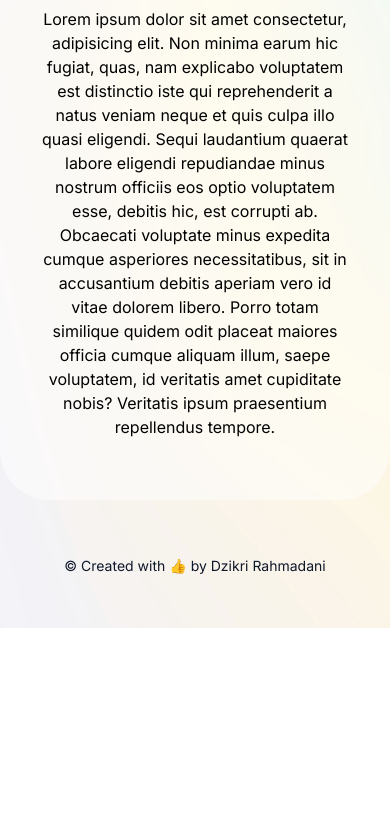
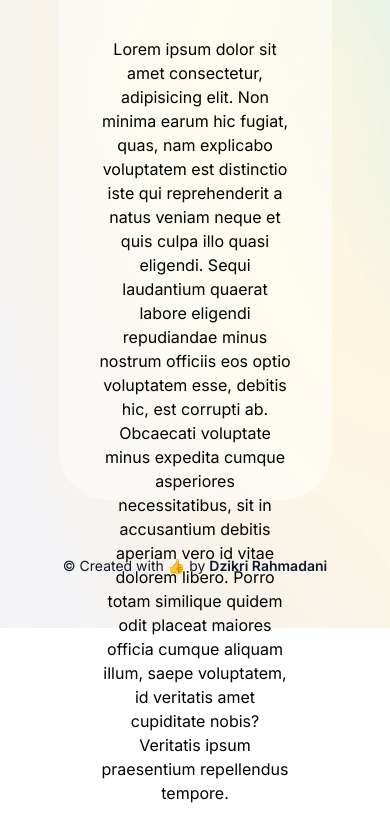
Before and after one commit to dzikrirahmadani/GlassCompanyWebsite, a website: page public/index.html in a window 390 px wide. Shown: the part 3298-4127 px from the top of the page. Before the commit the page ends 3930 px from the top, so only its background shows below. Drawn offline with Linux system fonts and the light colour scheme.

Commit message:
footer bold href

```diff
--- a/public/index.html
+++ b/public/index.html
@@ -35,7 +35,7 @@
                                 <span class="hamburger-line transition duration-300 ease-in-out origin-bottom-left"></span>
                             </button>
 
-                            <nav id="nav-menu" class="hidden absolute py-5 backdrop-blur-sm bg-white/60 shadow-sm rounded-lg max-w-[250px] w-full right-4 top-full lg:block lg:static lg:bg-transparent lg:max-w-full lg:shadow-none lg:rounded-none dark:bg-dark dark:shadow-slate-800 lg:dark:bg-transparent">
+                            <nav id="nav-menu" class="hidden absolute py-5 backdrop-blur-sm bg-white/50 shadow-sm rounded-lg max-w-[250px] w-full right-4 top-full lg:block lg:static lg:bg-transparent lg:max-w-full lg:shadow-none lg:rounded-none dark:bg-dark dark:shadow-slate-800 lg:dark:bg-transparent">
                                 <ul class="block lg:flex">
                                     <li class="group">
                                         <a href="#" class="text-base text-dark py-2 mx-8 flex group-hover:text-sky-400 dark:text-white">Beranda</a>
@@ -107,7 +107,7 @@
             </div>
         </section>
 
-        <section id="identitas" class="bg-white/50 h-[100vh] rounded-[50px] py-[150px]">
+        <section id="identitas" class="bg-white/50  m-auto w-[70%] h-[100vh] rounded-[50px] py-[150px]">
             <div class="grid justify-center text-center mb-5">
                 <div class="m-auto  bg-slate-900 rounded-full my-2 hover:bg-slate-900/50">
                     <img src="../img/icon/identitas.svg"alt="" class="w-[70px]">
@@ -119,7 +119,8 @@
         </section>
 
         <footer class="w-full h-32 bg-transparent">
-            <a href="https://www.instagram.com/dzikrirahmadani_/" target="_blank" class="flex justify-center py-14 text-slate-900 text-sm">© Created with 👍 by Dzikri Rahmadani</a>
+            <span class="flex justify-center py-14 text-slate-900 text-sm">© Created with 👍 by <a href="https://www.instagram.com/dzikrirahmadani_/" target="_blank" class="ml-1 font-semibold text-slate-900 text-sm">Dzikri Rahmadani</a></span>
+
         </footer>
 
     </glass>
```
Also changed, not shown: public/css/style.css.
